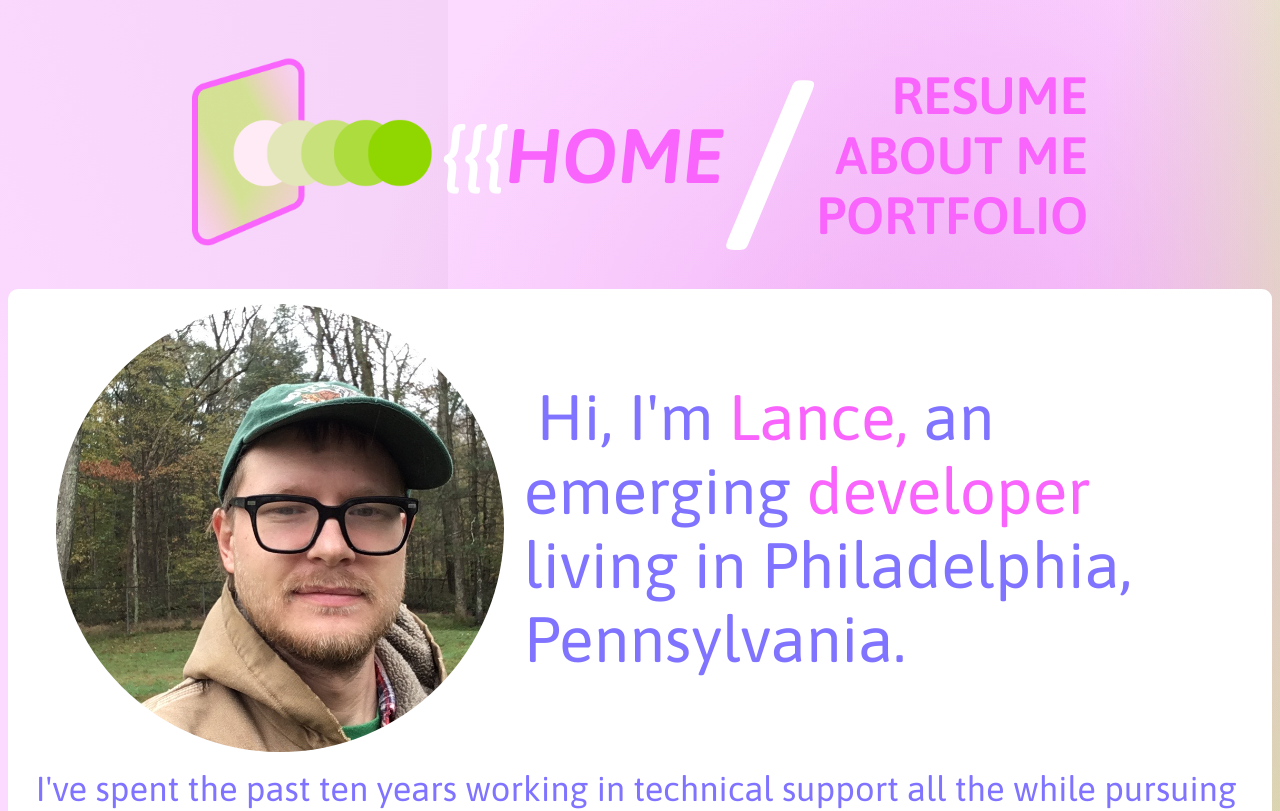
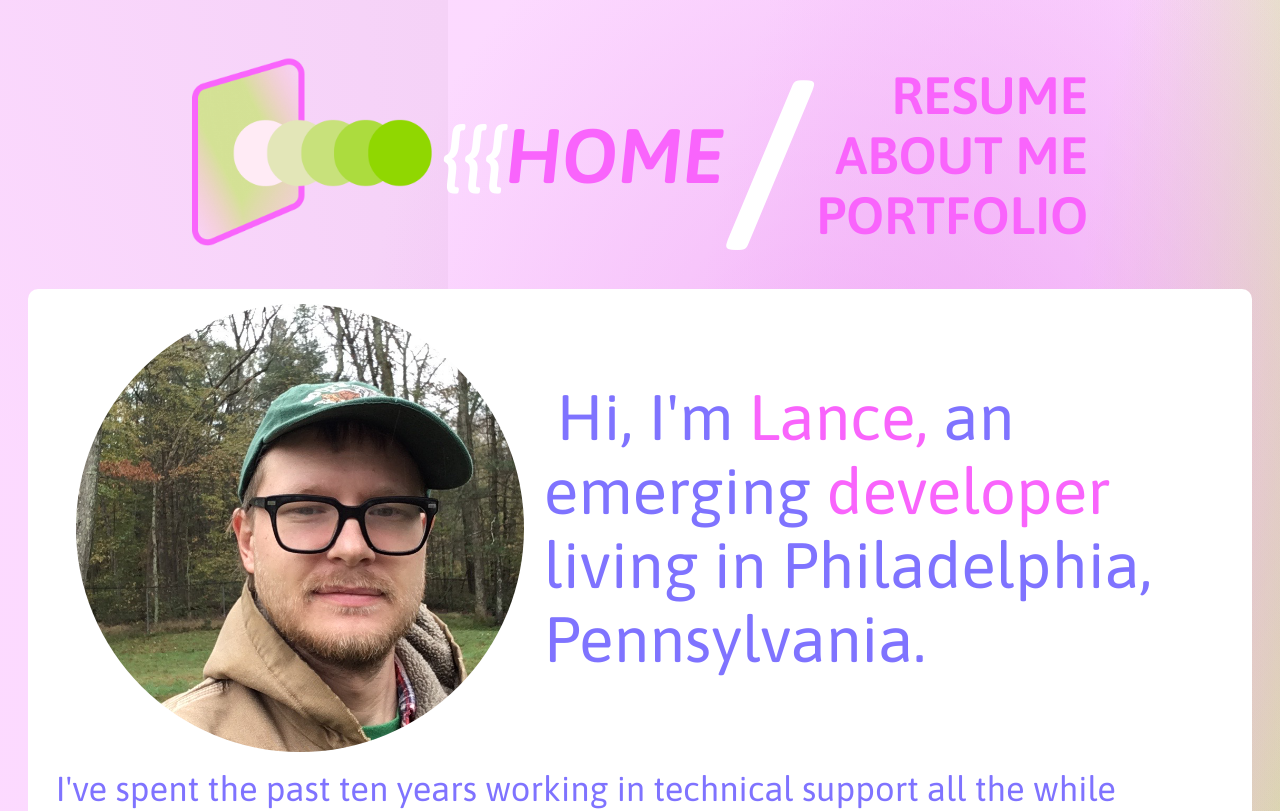
Before and after one commit to lancehsimmons/lancesimmonsdev, a React (Create React App) app: page /about-me in a window 1280 px wide. Shown: the top 811 px of the page. Built offline with nearby package versions, Linux system fonts and the light colour scheme.

Commit message:
adds aboutme statment margin

```diff
--- a/src/screens/aboutme.css
+++ b/src/screens/aboutme.css
@@ -26,6 +26,10 @@ i {
   margin-bottom: 7px;
 }
 
+.aboutme {
+  margin: 0px 20px;
+}
+
 .contact {
   text-align: center;
   margin-top: 10px;
```
